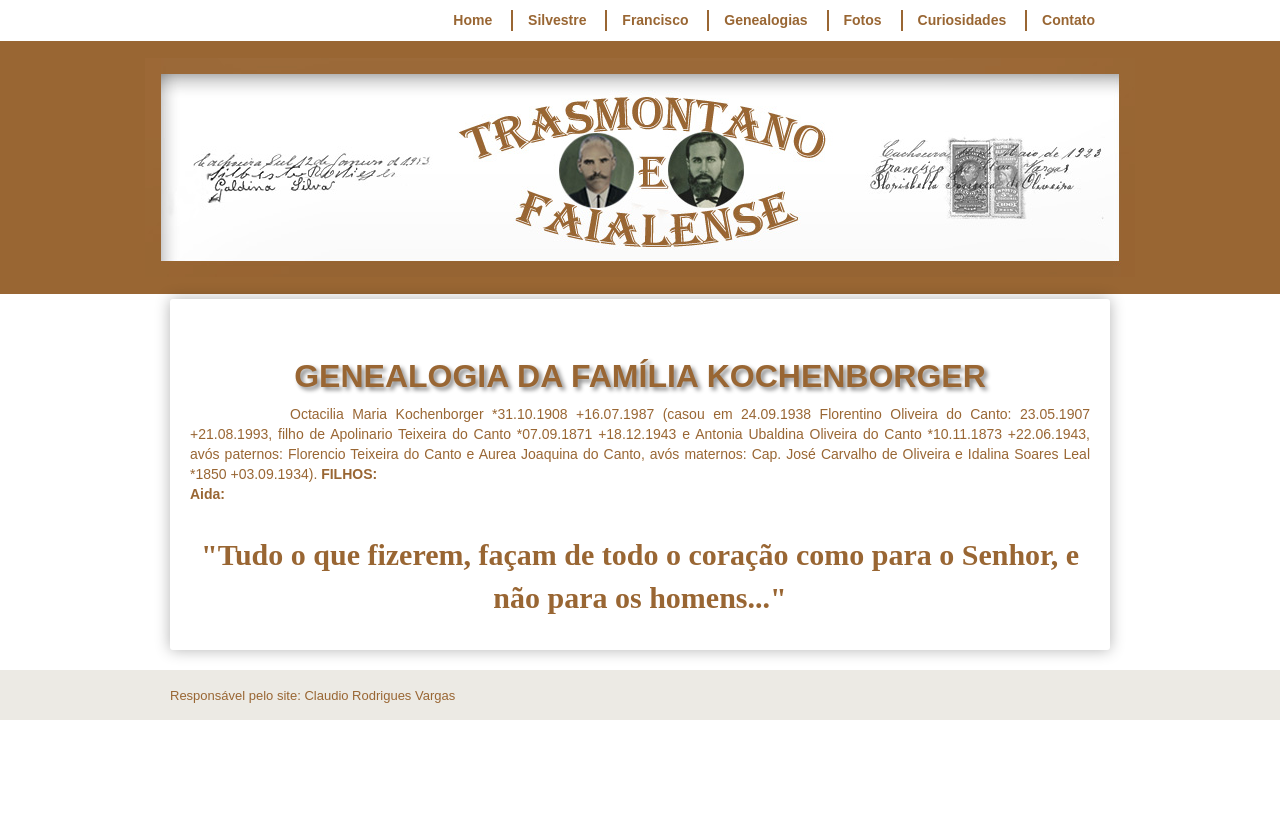
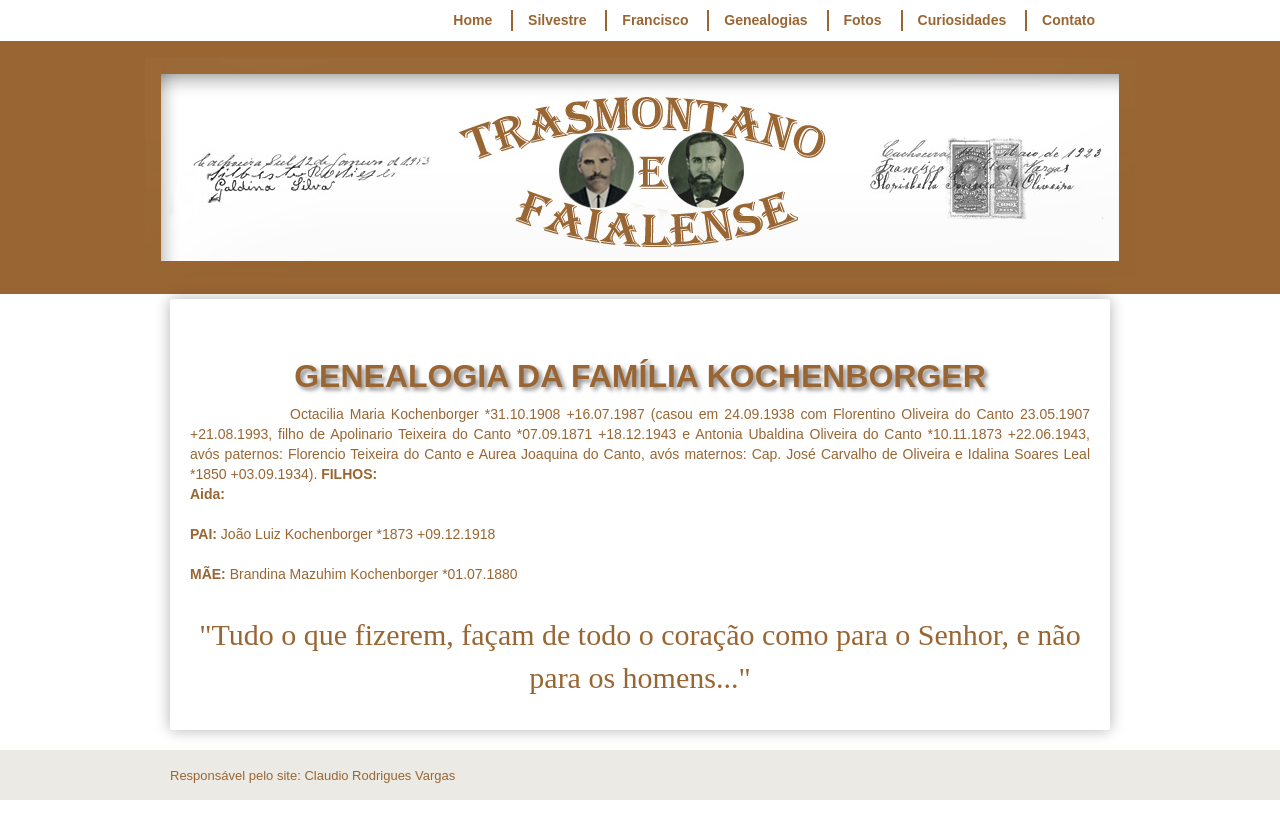
Before and after one commit to claudiovargas1955/claudiovargas1955.github.io, a Jekyll site: the page built from _pages/familia-kochenborger.html, in a window 1280 px wide. Shown: the top 839 px of the page. Built offline with Jekyll 4.4.1, drawn with Linux system fonts in a browser that asks for light colours; some web fonts are replaced.

Commit message:
Update familia-kochenborger.html

```diff
--- a/_pages/familia-kochenborger.html
+++ b/_pages/familia-kochenborger.html
@@ -96,11 +96,15 @@
 
 <h1>GENEALOGIA DA FAMÍLIA KOCHENBORGER</h1>
 
-<b><p style="text-indent:100px";/>Octacilia Maria Kochenborger *31.10.1908 +16.07.1987 (casou em 24.09.1938 Florentino Oliveira do Canto:
-23.05.1907 +21.08.1993, filho de Apolinario Teixeira do Canto  *07.09.1871 +18.12.1943 e Antonia Ubaldina Oliveira do Canto *10.11.1873
-+22.06.1943, avós paternos: Florencio Teixeira do Canto e Aurea Joaquina do Canto, avós maternos: Cap. José Carvalho de Oliveira e
-Idalina Soares Leal *1850 +03.09.1934). <b>FILHOS: </b><br>
-<b>Aida: <b><br><br>
+<b><p style="text-indent:100px";/>Octacilia Maria Kochenborger *31.10.1908 +16.07.1987 (casou em 24.09.1938 com Florentino Oliveira do
+Canto 23.05.1907 +21.08.1993, filho de Apolinario Teixeira do Canto  *07.09.1871 +18.12.1943 e Antonia Ubaldina Oliveira do Canto
+*10.11.1873 +22.06.1943, avós paternos: Florencio Teixeira do Canto e Aurea Joaquina do Canto, avós maternos: Cap. José Carvalho de
+Oliveira e Idalina Soares Leal *1850 +03.09.1934). <b>FILHOS: </b><br>
+<b>Aida: </b><br><br>
+
+<b>PAI: </b>João Luiz Kochenborger *1873 +09.12.1918<br><br>
+
+<b>MÃE: </b>Brandina Mazuhim Kochenborger *01.07.1880<br><br>
 
 <p style="text-align:center; color:#996633; font-size:30px; font-family: 'Rancho', cursive ">"Tudo o que fizerem, façam de todo o
 coração como para o Senhor, e não para os homens..."</p>
```
